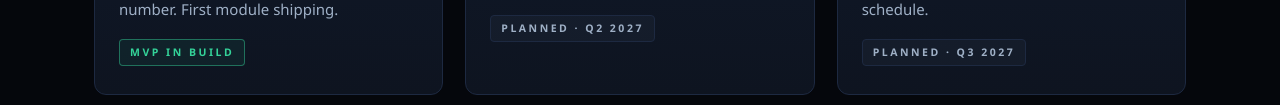
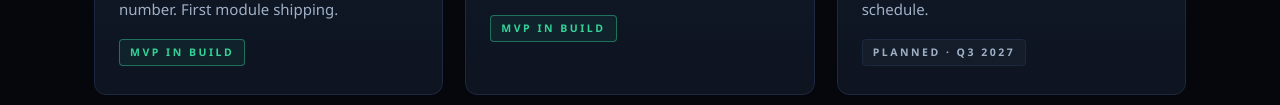
Before and after one commit to JoelScripts/AirlineOs-Website, a plain HTML site: page index.html in a window 1280 px wide. Shown: the part 1080-1185 px from the top of the page. Drawn offline with Linux system fonts and the light colour scheme.

Commit message:
dispatch module card: planned Q2 2027 to MVP in build, engine shipped in product build

```diff
--- a/index.html
+++ b/index.html
@@ -62,7 +62,7 @@
         <div class="no">MODULE 02</div>
         <h3>DISPATCH</h3>
         <p>Company traffic in the cruise — fuel, weather and route from your SimBrief flight plan, signed off by <em>The Company</em>.</p>
-        <span class="status next">PLANNED · Q2 2027</span>
+        <span class="status">MVP IN BUILD</span>
       </div>
       <div class="card">
         <div class="no">MODULE 03</div>
```
